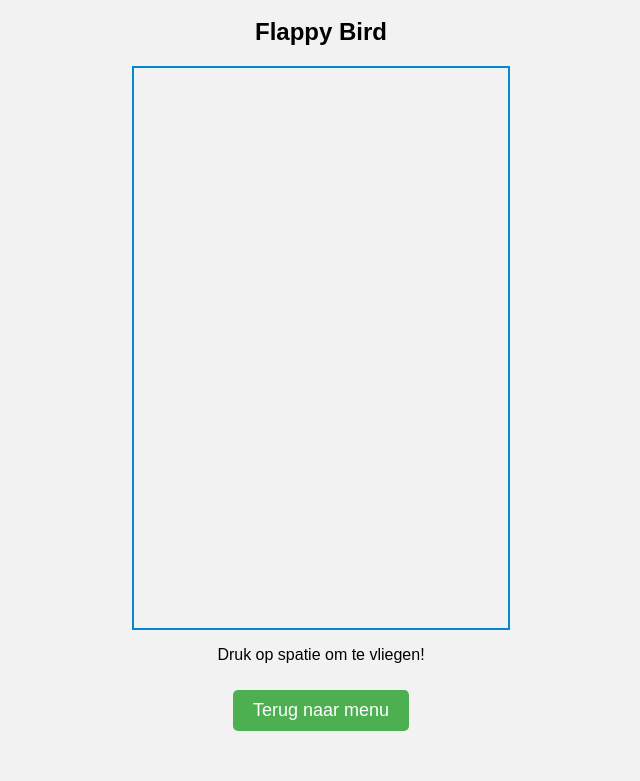
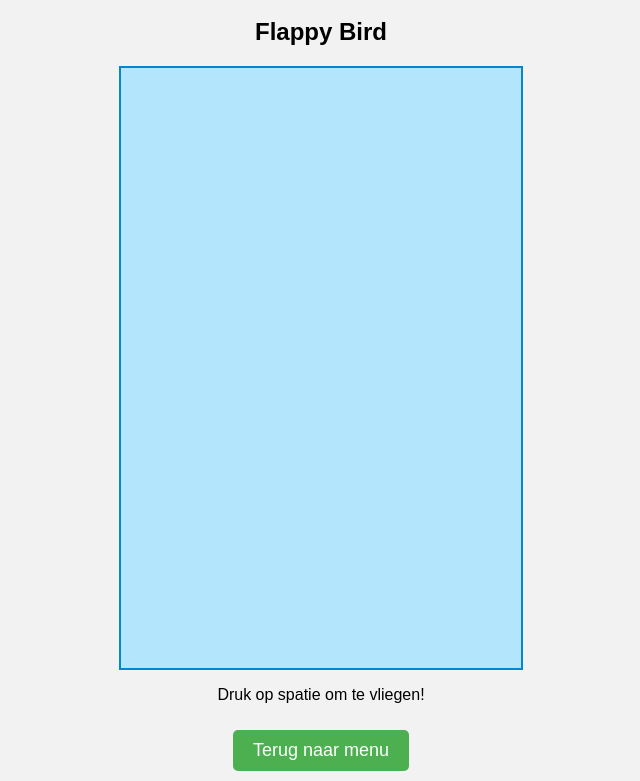
Before and after one commit to kamphuisjoep-cyber/spelletjes-app, a plain HTML site: page index.html in a window 1280 px wide. Both pictures are taken after a click on the element 639 px from the left and 161 px from the top of the page. Shown: the part 58-839 px from the top of the page, without its empty margins (319-959 px from the left). Before the commit the page ends 800 px from the top, so only its background shows below. Drawn offline with Linux system fonts and the light colour scheme.

Commit message:
Update style.css

```diff
--- a/style.css
+++ b/style.css
@@ -25,13 +25,9 @@ canvas {
     display: block;
     margin: 0 auto;
     border: 2px solid #0288d1;
-    max-width: 90vw;
-    max-height: 70vh;
-    width: auto;
-    height: auto;
 }
 
-#spelCanvas { background: #b3e5fc; }
+#flappyCanvas { background: #b3e5fc; }
 #tetrisCanvas { background: #222; }
 #snakeCanvas { background: #e0ffe0; }
 
@@ -73,6 +69,5 @@ canvas {
     color: #0288d1;
 }
 
-/* Galgje styling */
 #galgje { margin-top: 20px; font-size: 20px; }
 #galgje-woord { letter-spacing: 5px; font-weight: bold; font-size: 26px; }
```
